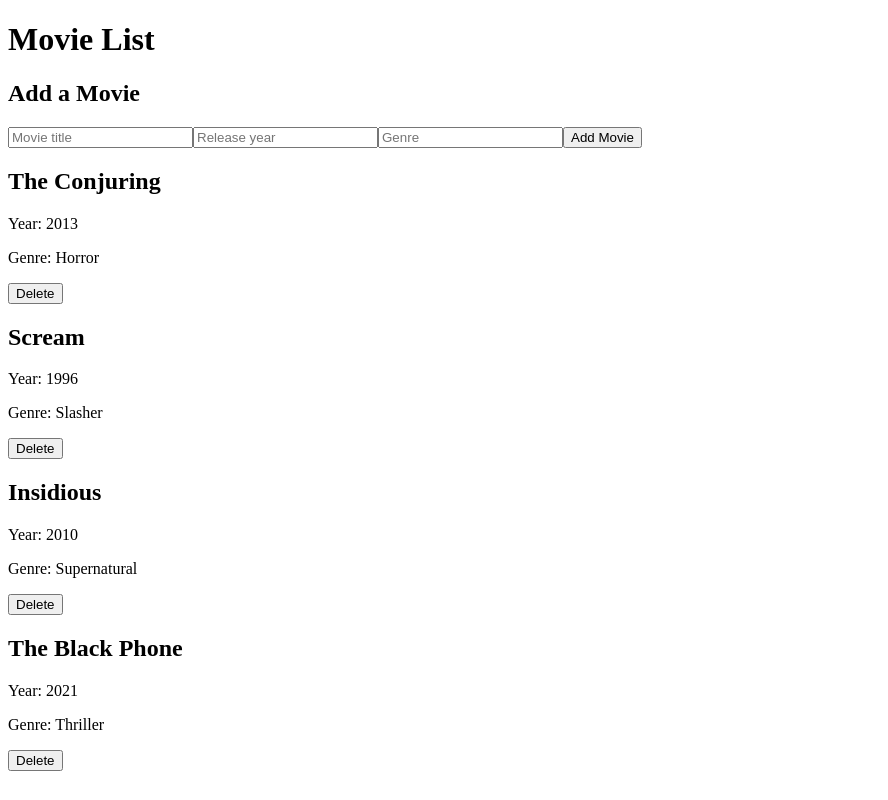
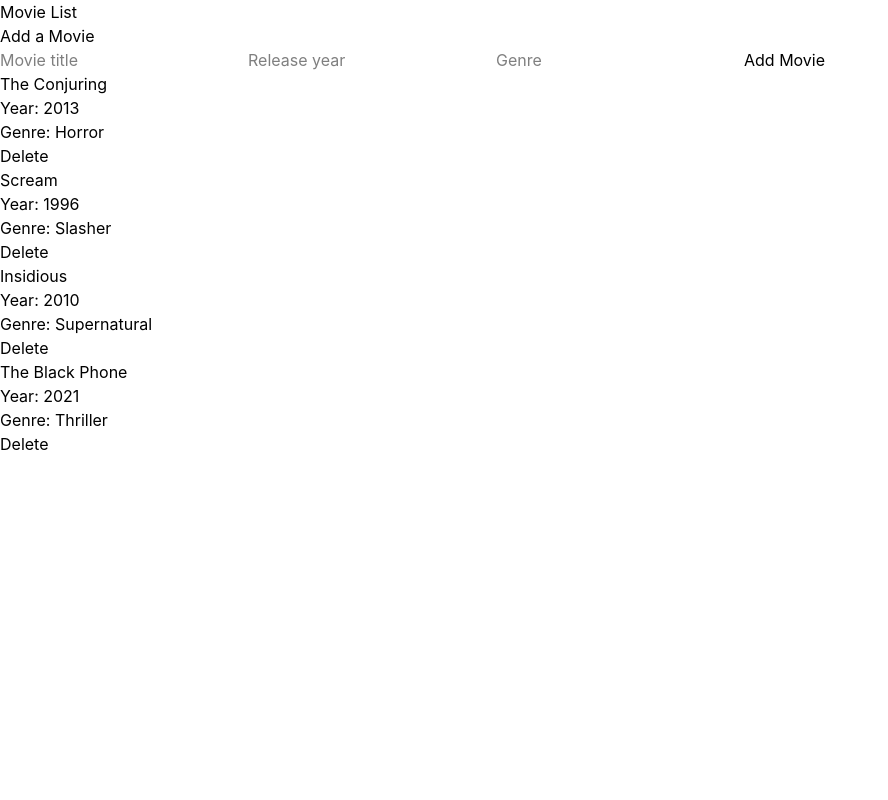
Before and after one commit to tamilakaranja/movie-list, a React (Vite) app: page / in a window 1280 px wide. Shown: the whole page, without its empty margins (0-888 px from the left). Built offline with nearby package versions, Linux system fonts and the light colour scheme.

Commit message:
Link- tailwind css

```diff
--- a/package.json
+++ b/package.json
@@ -10,8 +10,10 @@
     "preview": "vite preview"
   },
   "dependencies": {
+    "@tailwindcss/vite": "^4.3.5",
     "react": "^19.3.1",
-    "react-dom": "^19.3.1"
+    "react-dom": "^19.3.1",
+    "tailwindcss": "^4.3.5"
   },
   "devDependencies": {
     "@eslint/js": "^10.0.1",
--- a/src/index.css
+++ b/src/index.css
@@ -0,0 +1 @@
+@import "tailwindcss";
--- a/vite.config.js
+++ b/vite.config.js
@@ -1,7 +1,7 @@
-import react from '@vitejs/plugin-react'
-import { defineConfig } from 'vite'
+import { defineConfig } from "vite";
+import react from "@vitejs/plugin-react";
+import tailwindcss from "@tailwindcss/vite";
 
-// https://vite.dev/config/
 export default defineConfig({
-  plugins: [react()],
-})
+  plugins: [react(), tailwindcss()],
+});
```
Also changed, not shown: 1 other file (tests, documents, lock files or other folders).
